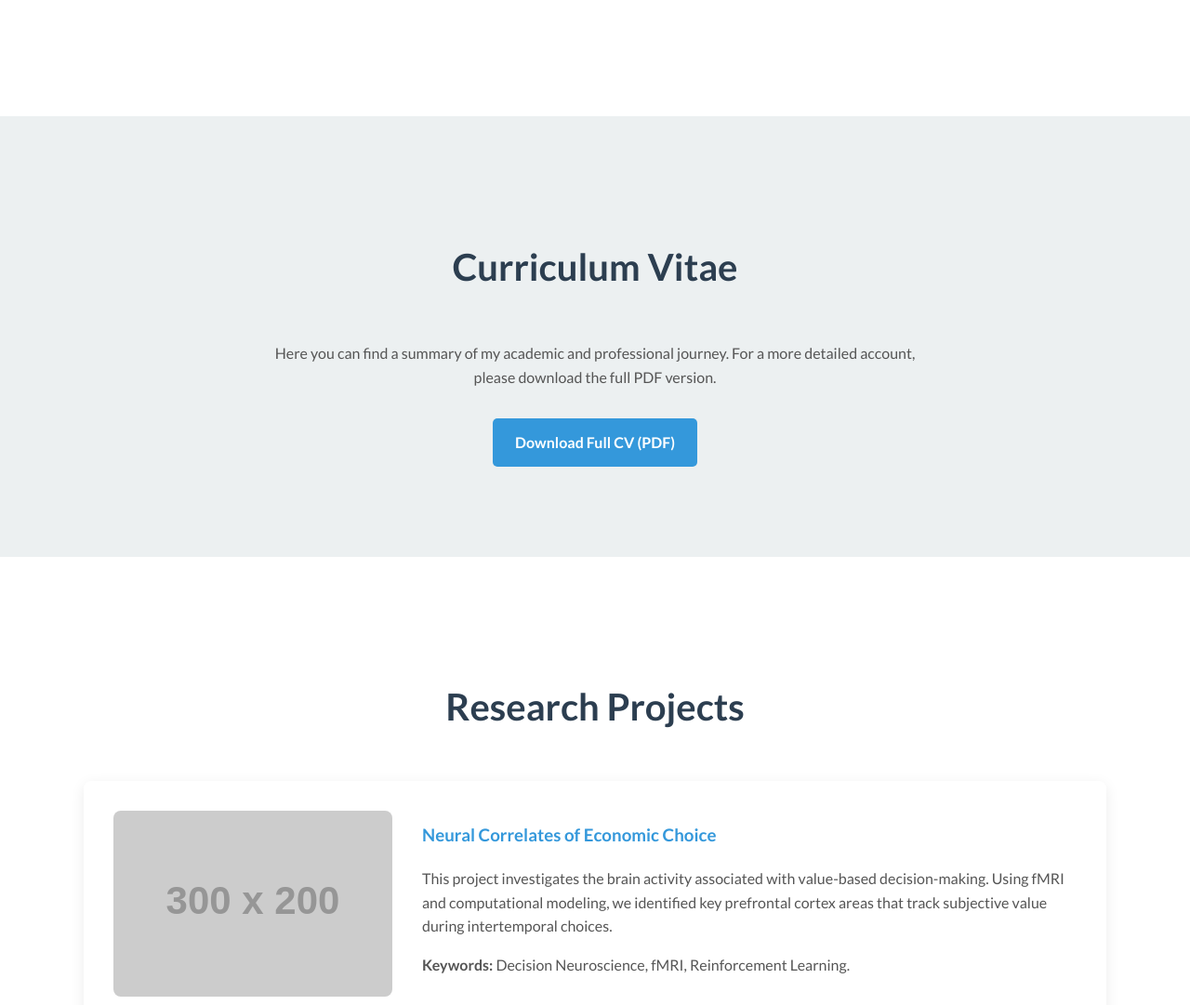
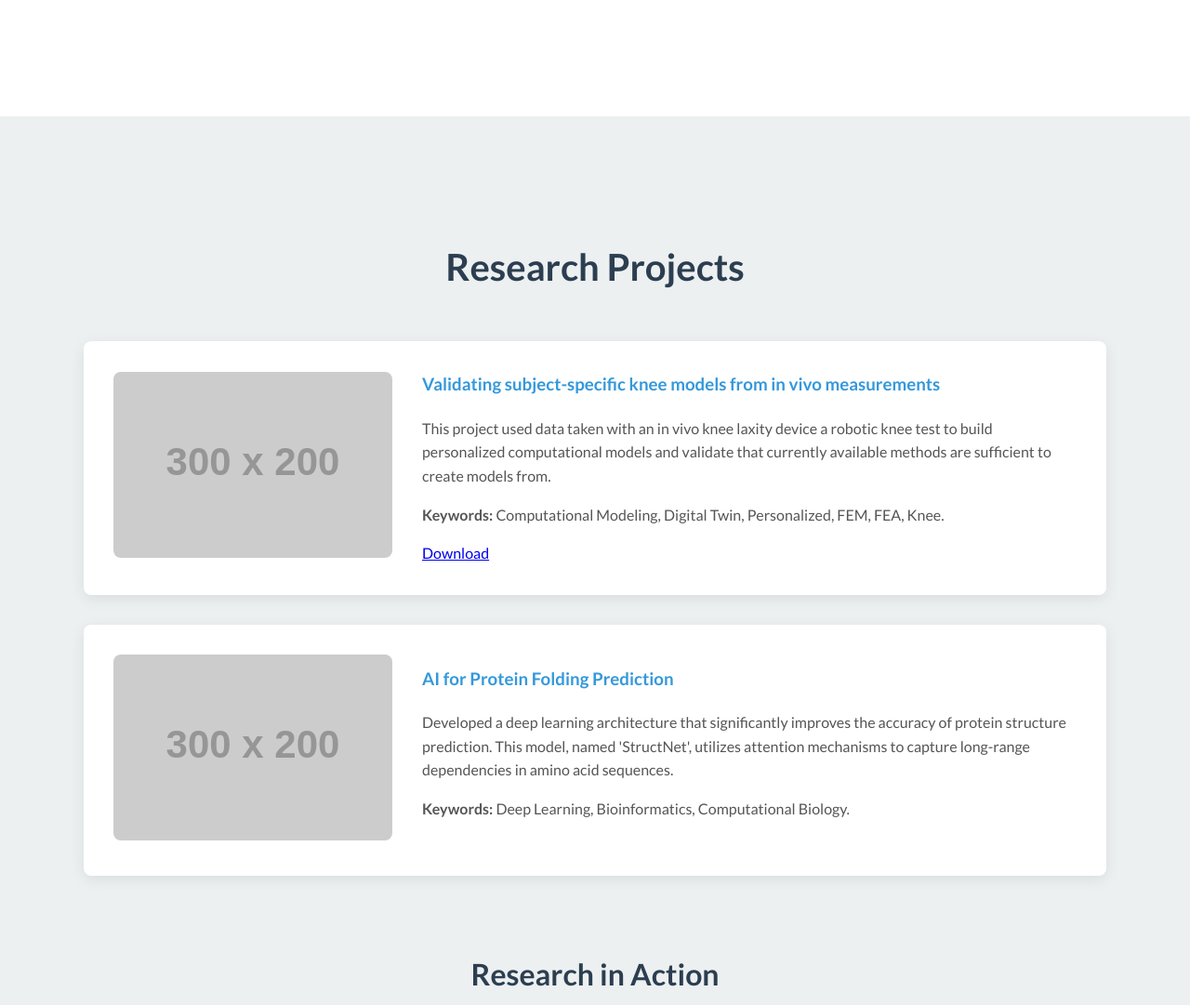
Before and after one commit to thor-andreassen/My_Website, a plain HTML site: page index.html in a window 1280 px wide. Shown: the part 700-1781 px from the top of the page at 93% size. Drawn offline with Linux system fonts and the light colour scheme; placeholder pictures from the web are drawn by us.

Commit message:
Added Initial Publication

```diff
--- a/index.html
+++ b/index.html
@@ -387,18 +387,6 @@
             </div>
         </section>
 
-        <section id="cv">
-            <div class="container">
-                <h2 class="section-title">Curriculum Vitae</h2>
-                <p style="text-align: center; max-width: 700px; margin: 0 auto 2rem auto;">
-                    Here you can find a summary of my academic and professional journey. For a more detailed account, please download the full PDF version.
-                </p>
-                <div style="text-align: center;">
-                    <a href="./source/Thor_Andreassen_CV.pdf" class="btn" download>Download Full CV (PDF)</a>
-                </div>
-            </div>
-        </section>
-
         <section id="research">
             <div class="container">
                 <h2 class="section-title">Research Projects</h2>
@@ -408,9 +396,10 @@
                          <img src="https://via.placeholder.com/300x200" alt="Project 1 Image">
                     </div>
                     <div class="project-description">
-                        <h3>Neural Correlates of Economic Choice</h3>
-                        <p>This project investigates the brain activity associated with value-based decision-making. Using fMRI and computational modeling, we identified key prefrontal cortex areas that track subjective value during intertemporal choices.</p>
-                        <p><strong>Keywords:</strong> Decision Neuroscience, fMRI, Reinforcement Learning.</p>
+                        <h3>Validating subject-specific knee models from in vivo measurements</h3>
+                        <p>This project used data taken with an in vivo knee laxity device a robotic knee test to build personalized computational models and validate that currently available methods are sufficient to create models from.</p>
+                        <p><strong>Keywords:</strong> Computational Modeling, Digital Twin, Personalized, FEM, FEA, Knee.</p>
+                        <a href="./source/Andreassen_et_al_Validating_Subject_2025.pdf" download="Validating Subject Specific">Download</a>
                     </div>
                 </div>
 
```
Also changed, not shown: 1 other file.
